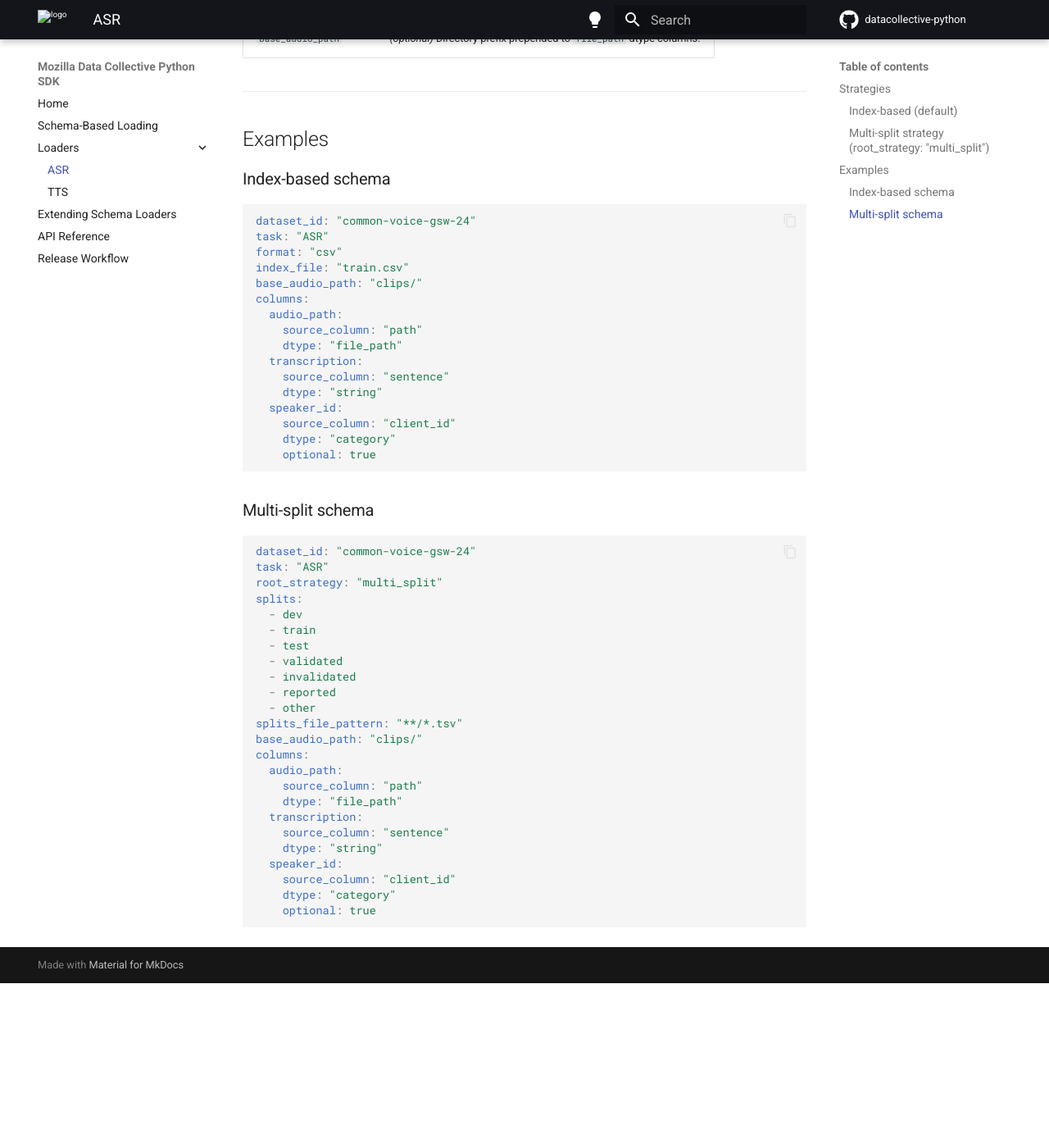
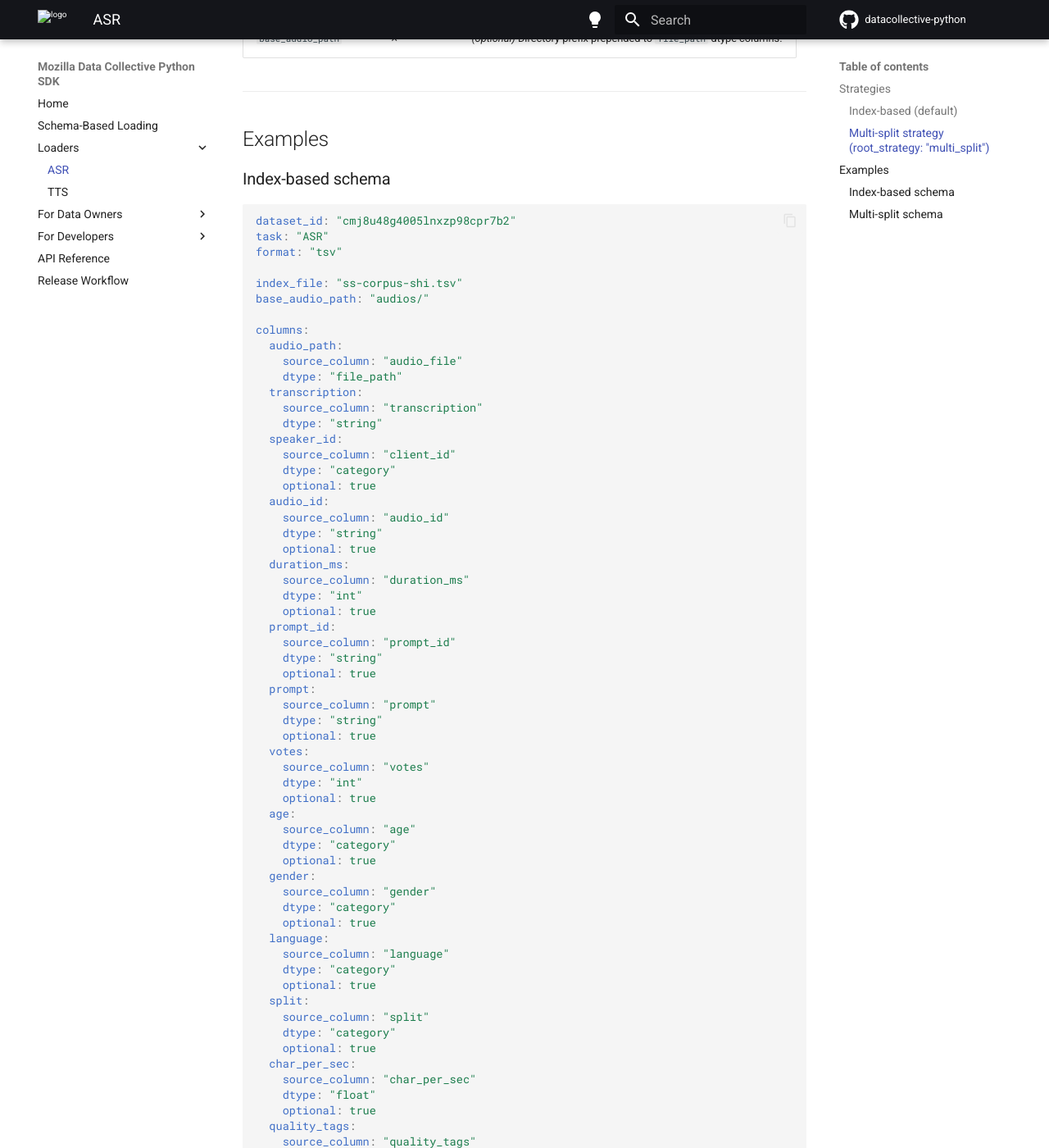
Before and after one commit to Mozilla-Data-Collective/datacollective-python, an MkDocs documentation site: the page built from docs/loaders/asr.md, in a window 1280 px wide and 1400 px high, scrolled down 1132 px. Shown: the whole window at 82% size. Built offline with MkDocs 1.6.1 and Material for MkDocs 9.7.7, drawn with Linux system fonts in a browser that asks for light colours; comment, search, counter and statistics services are not loaded; before the commit the page ends 2331 px from its top, so only the background shows below that; some of the changed text lies outside the part shown.

Commit message:
Resolve PR comments

````diff
--- a/docs/loaders/asr.md
+++ b/docs/loaders/asr.md
@@ -39,11 +39,89 @@
 ### Index-based schema
 
 ```yaml
-dataset_id: "common-voice-gsw-24"
+dataset_id: "cmj8u48g4005lnxzp98cpr7b2"
 task: "ASR"
-format: "csv"
-index_file: "train.csv"
+format: "tsv"
+
+index_file: "ss-corpus-shi.tsv"
+base_audio_path: "audios/"
+
+columns:
+  audio_path:
+    source_column: "audio_file"
+    dtype: "file_path"
+  transcription:
+    source_column: "transcription"
+    dtype: "string"
+  speaker_id:
+    source_column: "client_id"
+    dtype: "category"
+    optional: true
+  audio_id:
+    source_column: "audio_id"
+    dtype: "string"
+    optional: true
+  duration_ms:
+    source_column: "duration_ms"
+    dtype: "int"
+    optional: true
+  prompt_id:
+    source_column: "prompt_id"
+    dtype: "string"
+    optional: true
+  prompt:
+    source_column: "prompt"
+    dtype: "string"
+    optional: true
+  votes:
+    source_column: "votes"
+    dtype: "int"
+    optional: true
+  age:
+    source_column: "age"
+    dtype: "category"
+    optional: true
+  gender:
+    source_column: "gender"
+    dtype: "category"
+    optional: true
+  language:
+    source_column: "language"
+    dtype: "category"
+    optional: true
+  split:
+    source_column: "split"
+    dtype: "category"
+    optional: true
+  char_per_sec:
+    source_column: "char_per_sec"
+    dtype: "float"
+    optional: true
+  quality_tags:
+    source_column: "quality_tags"
+    dtype: "string"
+    optional: true
+```
+
+### Multi-split schema
+
+```yaml
+dataset_id: "cmj8u3okr0001nxxbeshupy5k"
+task: "ASR"
+root_strategy: "multi_split"
+
+splits:
+  - dev
+  - invalidated
+  - other
+  - reported
+  - test
+  - train
+  - validated
+
+splits_file_pattern: "**/*.tsv"
 base_audio_path: "clips/"
+
 columns:
   audio_path:
     source_column: "path"
@@ -55,33 +133,41 @@
     source_column: "client_id"
     dtype: "category"
     optional: true
-```
-
-### Multi-split schema
-
-```yaml
-dataset_id: "common-voice-gsw-24"
-task: "ASR"
-root_strategy: "multi_split"
-splits:
-  - dev
-  - train
-  - test
-  - validated
-  - invalidated
-  - reported
-  - other
-splits_file_pattern: "**/*.tsv"
-base_audio_path: "clips/"
-columns:
-  audio_path:
-    source_column: "path"
-    dtype: "file_path"
-  transcription:
-    source_column: "sentence"
+  sentence_id:
+    source_column: "sentence_id"
     dtype: "string"
-  speaker_id:
-    source_column: "client_id"
+    optional: true
+  sentence_domain:
+    source_column: "sentence_domain"
     dtype: "category"
     optional: true
+  up_votes:
+    source_column: "up_votes"
+    dtype: "int"
+    optional: true
+  down_votes:
+    source_column: "down_votes"
+    dtype: "int"
+    optional: true
+  age:
+    source_column: "age"
+    dtype: "category"
+    optional: true
+  gender:
+    source_column: "gender"
+    dtype: "category"
+    optional: true
+  accents:
+    source_column: "accents"
+    dtype: "category"
+    optional: true
+  variant:
+    source_column: "variant"
+    dtype: "category"
+    optional: true
+  locale:
+    source_column: "locale"
+    dtype: "category"
+    optional: true
+
 ```
--- a/docs/schema_parse.md
+++ b/docs/schema_parse.md
@@ -16,13 +16,10 @@
 
 Under the hood, `load_dataset()` performs the following steps automatically:
 
-1. **Download** the archive (with resume support).
-2. **Extract** the `.tar.gz` / `.zip` to a local directory.
-3. **Resolve the schema**: loads a cached `schema.yaml` or fetches it from
-   the [schema registry](https://github.com/Mozilla-Data-Collective/dataset-schema-registry).
-4. **Parse** the YAML into a validated `DatasetSchema` (Pydantic model).
-5. **Dispatch** to the right task-specific loader (ASR, TTS, …) and return a
-   **DataFrame**.
+1. **Resolve the schema**: check local cache or the schema registry for `schema.yaml`. If the dataset is not registered this step raises a warning, so we never download an unsupported archive.
+2. **Download** the archive (with resume support). The schema we fetched in step 1 tells the loader how the files are structured.
+3. **Extract** the `.tar.gz` / `.zip` to a local directory.
+4. **Parse** the YAML into a validated `DatasetSchema` (Pydantic model) and dispatch to the task-specific loader (ASR, TTS, …), which returns the final **DataFrame**.
 
 The schema file describes:
 
@@ -161,76 +158,7 @@
 
 ## Complete examples
 
-### ASR — index-based
-
-```yaml
-dataset_id: "common-voice-gsw-24"
-task: "ASR"
-format: "tsv"
-index_file: "train.tsv"
-base_audio_path: "clips/"
-columns:
-  audio_path:
-    source_column: "path"
-    dtype: "file_path"
-  transcription:
-    source_column: "sentence"
-    dtype: "string"
-  speaker_id:
-    source_column: "client_id"
-    dtype: "category"
-    optional: true
-```
-
-### ASR — multi-split
-
-```yaml
-dataset_id: "common-voice-gsw-24"
-task: "ASR"
-root_strategy: "multi_split"
-splits:
-  - dev
-  - train
-  - test
-splits_file_pattern: "**/*.tsv"
-base_audio_path: "clips/"
-columns:
-  audio_path:
-    source_column: "path"
-    dtype: "file_path"
-  transcription:
-    source_column: "sentence"
-    dtype: "string"
-```
-
-### TTS — index-based (headerless, pipe-delimited)
-
-```yaml
-dataset_id: "aso-ckb-tts"
-task: "TTS"
-format: "pipe"
-separator: "|"
-has_header: false
-index_file: "metadata.csv"
-base_audio_path: "wavs/"
-columns:
-  audio_path:
-    source_column: 0
-    dtype: "file_path"
-  transcription:
-    source_column: 1
-    dtype: "string"
-```
-
-### TTS — paired-glob
-
-```yaml
-dataset_id: "pl-PL-darkman"
-task: "TTS"
-root_strategy: "paired_glob"
-file_pattern: "**/*.txt"
-audio_extension: ".webm"
-```
+For full examples for each task and strategy, visit the respective task documentation pages under [docs/loaders/](./loaders/).
 
 ## Schema caching
 
--- a/mkdocs.yml
+++ b/mkdocs.yml
@@ -8,7 +8,10 @@
   - Loaders:
     - ASR: loaders/asr.md
     - TTS: loaders/tts.md
-  - Extending Schema Loaders: extend_the_schemas.md
+  - For Data Owners:
+    - Adding a New Schema: add_new_schema.md
+  - For Developers:
+    - Extending Loading Logic: extend_schema_loading_logic.md
   - API Reference: api.md
   - Release Workflow: release.md
 
````
Also changed, not shown: other parts of docs/loaders/asr.md (+12 -12 lines), other parts of docs/schema_parse.md (+25 -25 lines), docs/add_new_schema.md (added, +80 -0 lines), docs/extend_schema_loading_logic.md (added, +105 -0 lines), docs/loaders/tts.md (+14 -14 lines), docs/extend_the_schemas.md (line endings or trailing spaces), 5 other files.
